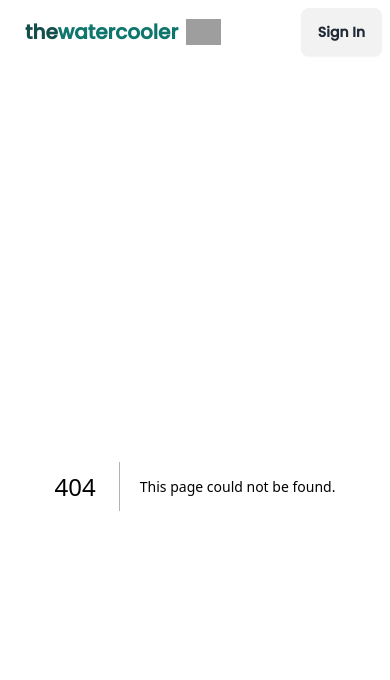
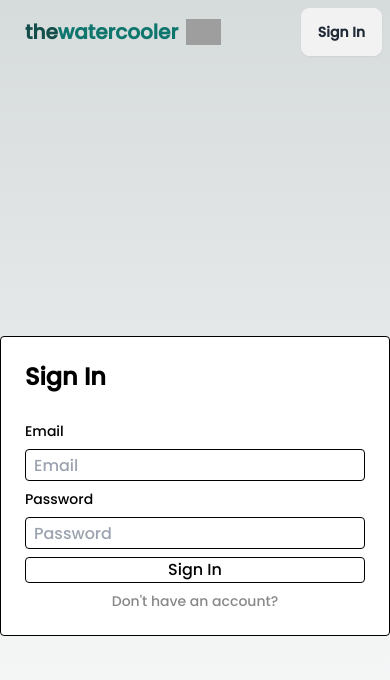
Before and after one commit to PatD123/thewatercooler, a Next.js app: page /login in a window 390 px wide. Before the commit this address had no page. Shown: the top 680 px of the page. Built offline with nearby package versions, Linux system fonts and the light colour scheme; grey boxes are pictures that could not be loaded.

Commit message:
Connected to MongoDB server + decent user mobility during registration and login.

```diff
--- a/package.json
+++ b/package.json
@@ -9,7 +9,13 @@
     "lint": "next lint"
   },
   "dependencies": {
+    "@auth/mongodb-adapter": "^3.4.2",
+    "bcryptjs": "^2.4.3",
+    "mongodb": "^6.8.0",
+    "mongoose": "^8.5.1",
     "next": "14.2.5",
+    "next-auth": "^4.24.7",
+    "nodemailer": "^6.9.14",
     "react": "^18",
     "react-dom": "^18"
   },
--- /dev/null
+++ b/src/app/actions/register.tsx
@@ -0,0 +1,27 @@
+"use server";
+import { connectDB } from "@/app/lib/mongodb";
+import User from "@/models/User";
+import bcrypt from "bcryptjs";
+
+export const register = async (values: any) => {
+  const { email, password, name } = values;
+
+  try {
+    await connectDB();
+    const userFound = await User.findOne({ email });
+    if (userFound) {
+      return {
+        error: "Email already exists!",
+      };
+    }
+    const hashedPassword = await bcrypt.hash(password, 10);
+    const user = new User({
+      name,
+      email,
+      password: hashedPassword,
+    });
+    const savedUser = await user.save();
+  } catch (e) {
+    console.log(e);
+  }
+};
--- /dev/null
+++ b/src/app/api/auth/[...nextauth]/route.ts
@@ -0,0 +1,4 @@
+import { authOptions } from "@/app/lib/auth";
+import NextAuth from "next-auth";
+const handler = NextAuth(authOptions);
+export { handler as GET, handler as POST };
--- a/src/app/get-started/BuildProfile.tsx
+++ b/src/app/get-started/BuildProfile.tsx
@@ -64,7 +64,28 @@ export default function BuildProfile({ nextStep }: { nextStep: any }) {
                           id="username"
                           autoComplete="username"
                           className="block flex-1 border-0 bg-transparent py-1.5 pl-1 text-gray-900 placeholder:text-gray-400 focus:ring-0 sm:text-sm sm:leading-6"
-                          placeholder="janesmith"
+                          placeholder="janedoe"
+                        />
+                      </div>
+                    </div>
+                  </div>
+
+                  <div className="sm:col-span-4">
+                    <label
+                      htmlFor="email"
+                      className="block text-sm font-medium leading-6 text-gray-900"
+                    >
+                      Email
+                    </label>
+                    <div className="mt-2">
+                      <div className="flex rounded-md shadow-sm ring-1 ring-inset ring-gray-300 focus-within:ring-2 focus-within:ring-inset focus-within:ring-indigo-600 sm:max-w-md">
+                        <input
+                          type="text"
+                          name="email"
+                          id="email"
+                          autoComplete="email"
+                          className="block flex-1 border-0 bg-transparent py-1.5 pl-1 text-gray-900 placeholder:text-gray-400 focus:ring-0 sm:text-sm sm:leading-6"
+                          placeholder="janedoe@gmail.com"
                         />
                       </div>
                     </div>
--- a/src/app/layout.tsx
+++ b/src/app/layout.tsx
@@ -49,7 +49,9 @@ export default function RootLayout({
           </div>
 
           <div className="navbar-end">
-            <a className="btn">Sign In</a>
+            <a className="btn" onClick={() => router.push("/login")}>
+              Sign In
+            </a>
           </div>
         </div>
         {children}
--- /dev/null
+++ b/src/app/lib/auth.tsx
@@ -0,0 +1,37 @@
+import { connectDB } from "@/app/lib/mongodb";
+import User from "@/models/User";
+import type { NextAuthOptions } from "next-auth";
+import credentials from "next-auth/providers/credentials";
+import bcrypt from "bcryptjs";
+
+export const authOptions: NextAuthOptions = {
+  providers: [
+    credentials({
+      name: "Credentials",
+      id: "credentials",
+      credentials: {
+        email: { label: "Email", type: "text" },
+        password: { label: "Password", type: "password" },
+      },
+      async authorize(credentials) {
+        await connectDB();
+        const user = await User.findOne({
+          email: credentials?.email,
+        }).select("+password");
+
+        if (!user) throw new Error("Wrong Email");
+
+        const passwordMatch = await bcrypt.compare(
+          credentials!.password,
+          user.password
+        );
+
+        if (!passwordMatch) throw new Error("Wrong Password");
+        return user;
+      },
+    }),
+  ],
+  session: {
+    strategy: "jwt",
+  },
+};
--- /dev/null
+++ b/src/app/lib/mongodb.tsx
@@ -0,0 +1,13 @@
+import mongoose from "mongoose";
+const { MONGODB_URI } = process.env;
+export const connectDB = async () => {
+  try {
+    const { connection } = await mongoose.connect(MONGODB_URI as string);
+    if (connection.readyState === 1) {
+      return Promise.resolve(true);
+    }
+  } catch (error) {
+    console.error(error);
+    return Promise.reject(error);
+  }
+};
--- /dev/null
+++ b/src/app/login/page.tsx
@@ -0,0 +1,65 @@
+"use client";
+import { FormEvent, useState } from "react";
+import { signIn } from "next-auth/react";
+import { useRouter } from "next/navigation";
+import Link from "next/link";
+
+export default function Login() {
+  const [error, setError] = useState("");
+  const router = useRouter();
+
+  const handleSubmit = async (event: FormEvent<HTMLFormElement>) => {
+    event.preventDefault();
+    const formData = new FormData(event.currentTarget);
+    const res = await signIn("credentials", {
+      email: formData.get("email"),
+      password: formData.get("password"),
+      redirect: false,
+    });
+    if (res?.error) {
+      setError(res.error as string);
+    }
+    if (res?.ok) {
+      return router.push("/");
+    }
+  };
+
+  return (
+    <section className="w-full h-screen flex items-center justify-center">
+      <form
+        className="p-6 w-full max-w-[400px] flex flex-col justify-between items-center gap-2
+        border border-solid border-black bg-white rounded"
+        onSubmit={handleSubmit}
+      >
+        {error && <div className="text-black">{error}</div>}
+        <h1 className="mb-5 w-full text-2xl font-bold">Sign In</h1>
+        <label className="w-full text-sm">Email</label>
+        <input
+          type="email"
+          placeholder="Email"
+          className="w-full h-8 border border-solid border-black rounded p-2"
+          name="email"
+        />
+        <label className="w-full text-sm">Password</label>
+        <div className="flex w-full">
+          <input
+            type="password"
+            placeholder="Password"
+            className="w-full h-8 border border-solid border-black rounded p-2"
+            name="password"
+          />
+        </div>
+        <button className="w-full border border-solid border-black rounded">
+          Sign In
+        </button>
+
+        <Link
+          href="/register"
+          className="text-sm text-[#888] transition duration-150 ease hover:text-black"
+        >
+          Don't have an account?
+        </Link>
+      </form>
+    </section>
+  );
+}
--- /dev/null
+++ b/src/app/register/page.tsx
@@ -0,0 +1,80 @@
+"use client";
+import { FormEvent, useRef, useState } from "react";
+import { useRouter } from "next/navigation";
+import Link from "next/link";
+import { register } from "@/app/actions/register";
+
+export default function Register() {
+  const [error, setError] = useState<string>();
+  const router = useRouter();
+  const ref = useRef<HTMLFormElement>(null);
+
+  const handleSubmit = async (formData: FormData) => {
+    const r = await register({
+      email: formData.get("email"),
+      password: formData.get("password"),
+      name: formData.get("name"),
+    });
+    ref.current?.reset();
+    if (r?.error) {
+      setError(r.error);
+      return;
+    } else {
+      return router.push("/login");
+    }
+  };
+
+  return (
+    <section className="w-full h-screen flex items-center justify-center">
+      <form
+        ref={ref}
+        action={handleSubmit}
+        className="p-6 w-full max-w-[400px] flex flex-col justify-between items-center gap-2
+            border border-solid border-black bg-white rounded"
+      >
+        {error && <div className="">{error}</div>}
+        <h1 className="mb-5 w-full text-2xl font-bold">Register</h1>
+
+        <label className="w-full text-sm">Full Name</label>
+        <input
+          type="text"
+          placeholder="Full Name"
+          className="w-full h-8 border border-solid border-black py-1 px-2.5 rounded text-[13px]"
+          name="name"
+        />
+
+        <label className="w-full text-sm">Email</label>
+        <input
+          type="email"
+          placeholder="Email"
+          className="w-full h-8 border border-solid border-black py-1 px-2.5 rounded"
+          name="email"
+        />
+
+        <label className="w-full text-sm">Password</label>
+        <div className="flex w-full">
+          <input
+            type="password"
+            placeholder="Password"
+            className="w-full h-8 border border-solid border-black py-1 px-2.5 rounded"
+            name="password"
+          />
+        </div>
+
+        <button
+          className="w-full border border-solid border-black py-1.5 mt-2.5 rounded
+            transition duration-150 ease hover:bg-black"
+        >
+          Sign up
+        </button>
+
+        <Link
+          href="/login"
+          className="text-sm text-[#888] transition duration-150 ease hover:text-black"
+        >
+          Already have an account?
+        </Link>
+      </form>
+    </section>
+  );
+}
--- /dev/null
+++ b/src/models/User.tsx
@@ -0,0 +1,40 @@
+import mongoose, { Schema, model } from "mongoose";
+
+export interface UserDocument {
+  _id: string;
+  email: string;
+  password: string;
+  name: string;
+  phone: string;
+  image: string;
+  createdAt: Date;
+  updatedAt: Date;
+}
+
+const UserSchema = new Schema<UserDocument>(
+  {
+    email: {
+      type: String,
+      unique: true,
+      required: [true, "Email is required"],
+      match: [
+        /^\w+([\.-]?\w+)*@\w+([\.-]?\w+)*(\.\w{2,3})+$/,
+        "Email is invalid",
+      ],
+    },
+    password: {
+      type: String,
+      required: true,
+    },
+    name: {
+      type: String,
+      required: [true, "Name is required"],
+    },
+  },
+  {
+    timestamps: true,
+  }
+);
+
+const User = mongoose.models?.User || model<UserDocument>("User", UserSchema);
+export default User;
```
Also changed, not shown: 2 other files (tests, documents, lock files or other folders).
